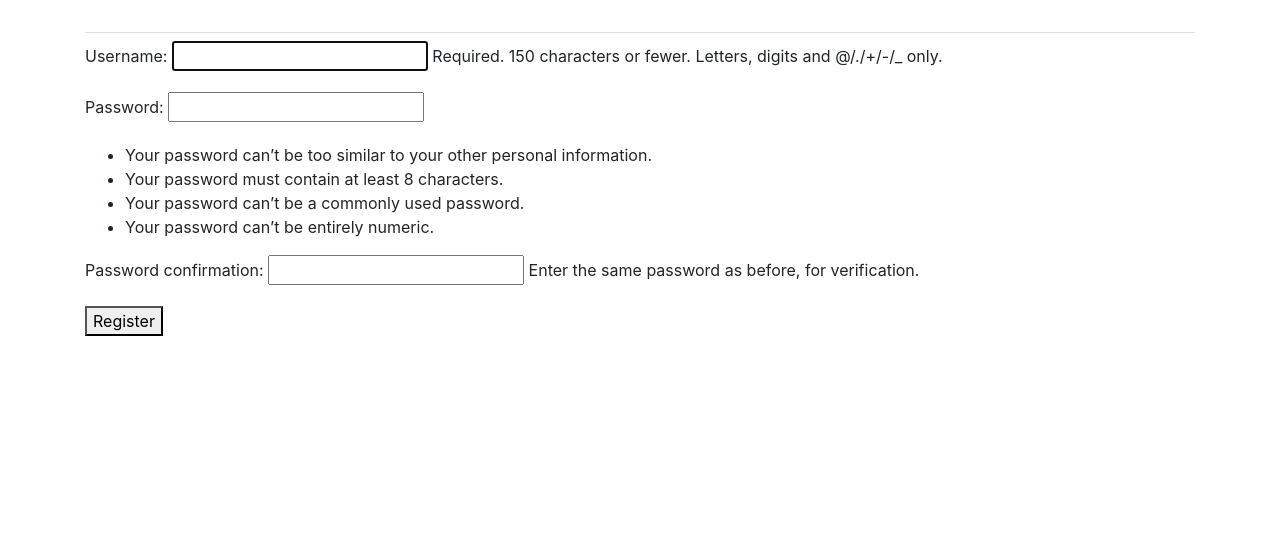
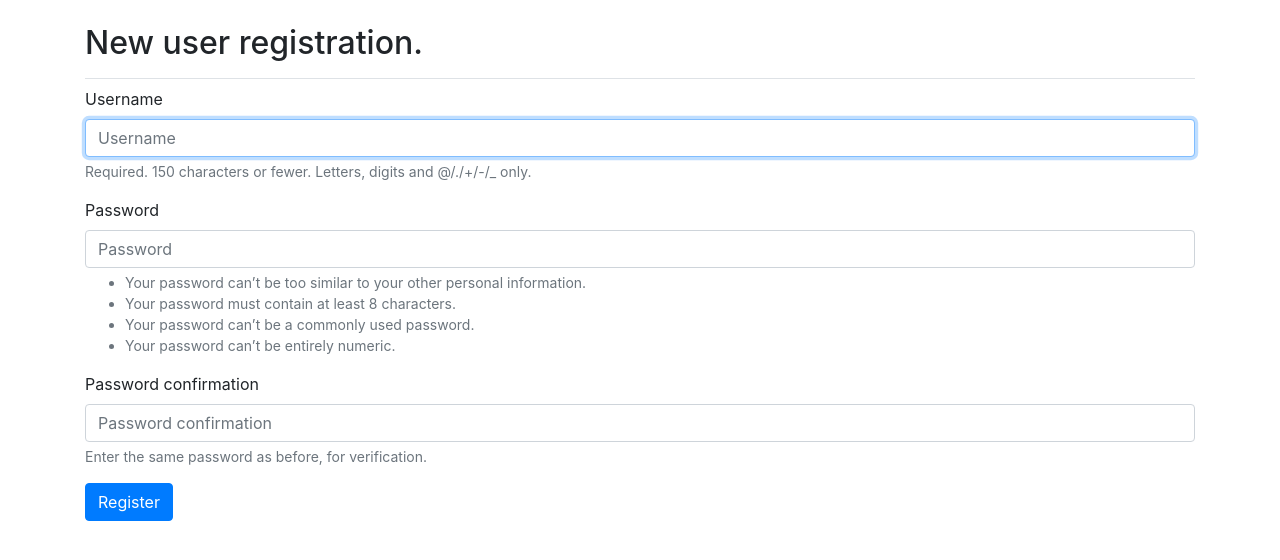
Before and after one commit to noidori/Learning_log, a Django app: page /users/register/ in a window 1280 px wide. Shown: the part 58-618 px from the top of the page. Run offline with Django 3.2, Linux system fonts and the light colour scheme; some libraries are stand-ins or nearby versions.

Commit message:
register from bootstrap

```diff
--- a/users/templates/registration/register.html
+++ b/users/templates/registration/register.html
@@ -1,12 +1,20 @@
 {% extends "learning_logs/base.html" %}
+
+{% load bootstrap4 %}
+
+{% block page_header %}
+  <h2>New user registration.</h2>
+{% endblock page_header %}
 
 {% block content %}
 
-    <form method="post" action="{% url 'users:register' %}">
+    <form method="post" action="{% url 'users:register' %}" class="form">
         {% csrf_token %}
-        {{ form.as_p }}
+        {% bootstrap_form form %}
+        {% buttons %}
+            <button name="submit" class="btn btn-primary">Register</button>
+        {% endbuttons %}
 
-        <button name="submit">Register</button>
         <input type="hidden" name="next" value="{% url 'learning_logs:index' %}" />
     </form>
 
```
Also changed, not shown: db.sqlite3.
